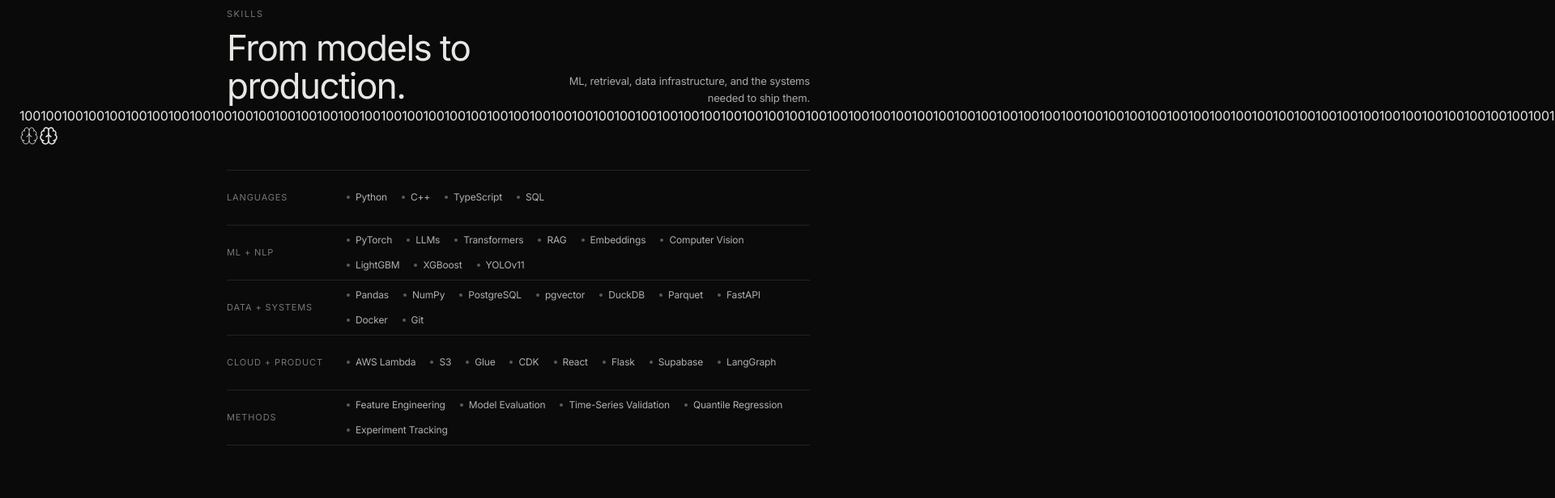
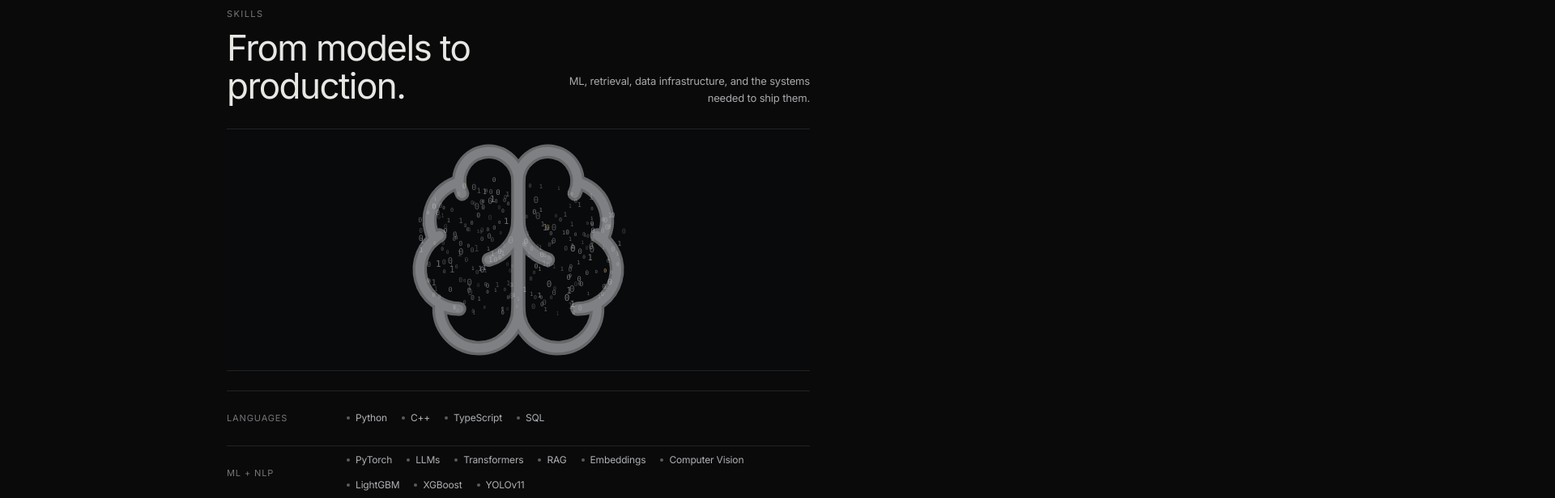
Before and after one commit to kenchengkc/personal-website, a Next.js app: page / in a window 1280 px wide. Shown: the part 1600-2216 px from the top of the page at 81% size, 1920 px wide, since content can reach past the window. Built offline with nearby package versions, Linux system fonts and the light colour scheme.

Commit message:
Style refined binary brain animation

```diff
--- a/app/globals.css
+++ b/app/globals.css
@@ -697,6 +697,110 @@ textarea {
   70% { transform: translate(-2px, -2px) rotate(0.9deg); }
 }
 
+
+.binary-brain {
+  position: relative;
+  width: min(calc(100% - 48px), 720px);
+  height: 300px;
+  margin: 28px auto 8px;
+  overflow: hidden;
+  border-top: 1px solid var(--line);
+  border-bottom: 1px solid var(--line);
+  background: #090a0b;
+}
+
+.binary-brain-field {
+  position: absolute;
+  inset: 0;
+}
+
+.binary-particle {
+  position: absolute;
+  left: var(--sx);
+  top: var(--sy);
+  z-index: 1;
+  color: #8a8d92;
+  font-family: ui-monospace, SFMono-Regular, Menlo, Monaco, Consolas, monospace;
+  font-size: var(--particle-size);
+  font-weight: 500;
+  line-height: 1;
+  opacity: 0.16;
+  transform: translate(-50%, -50%);
+  will-change: left, top, opacity;
+}
+
+.binary-particle.is-gold {
+  color: var(--gold-bright);
+}
+
+.binary-brain.is-active .binary-particle {
+  animation: brain-particle-assemble 2.2s cubic-bezier(0.2, 0.8, 0.2, 1)
+    var(--particle-delay) both;
+}
+
+.binary-brain.is-complete .binary-particle {
+  left: var(--tx);
+  top: var(--ty);
+  opacity: var(--particle-alpha);
+  animation: none;
+}
+
+.binary-brain-guide {
+  position: absolute;
+  z-index: 2;
+  top: 50%;
+  left: 50%;
+  width: 292px;
+  height: 292px;
+  color: #aeb2b8;
+  opacity: 0.08;
+  transform: translate(-50%, -50%) scale(0.96);
+  transition:
+    opacity 700ms cubic-bezier(0.2, 0.8, 0.2, 1),
+    transform 900ms cubic-bezier(0.2, 0.8, 0.2, 1);
+  pointer-events: none;
+}
+
+.binary-brain-guide-detail {
+  color: #d3d6da;
+  opacity: 0;
+}
+
+.binary-brain.is-active .binary-brain-guide {
+  opacity: 0.22;
+  transform: translate(-50%, -50%) scale(1);
+}
+
+.binary-brain.is-active .binary-brain-guide-detail {
+  opacity: 0.34;
+}
+
+.binary-brain.is-complete .binary-brain-guide {
+  opacity: 0.28;
+}
+
+.binary-brain.is-complete .binary-brain-guide-detail {
+  opacity: 0.46;
+}
+
+@keyframes brain-particle-assemble {
+  0% {
+    left: var(--sx);
+    top: var(--sy);
+    opacity: 0.16;
+  }
+  22% {
+    left: var(--sx);
+    top: calc(var(--sy) + 7%);
+    opacity: 0.34;
+  }
+  100% {
+    left: var(--tx);
+    top: var(--ty);
+    opacity: var(--particle-alpha);
+  }
+}
+
 /* Platinum award treatment */
 
 .research-row.is-platinum {
@@ -1500,6 +1604,17 @@ textarea {
     text-align: left;
   }
 
+  .binary-brain {
+    width: 100%;
+    height: 240px;
+    margin-top: 24px;
+  }
+
+  .binary-brain-guide {
+    width: 220px;
+    height: 220px;
+  }
+
   .skill-row {
     grid-template-columns: 1fr;
     gap: 10px;
```
